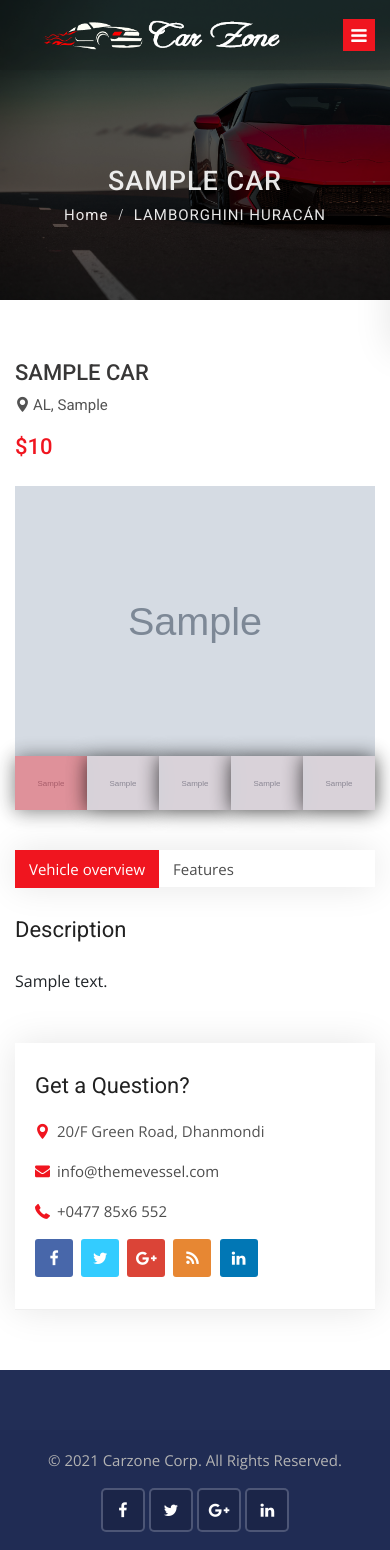
After one commit to yvonnehuang85/carzone-project, a Django app: a page that uses templates/cars/car_detail.html in a window 390 px wide. The commit adds this page. Run offline with Django 3.2, Linux system fonts and the light colour scheme; tables that the repository leaves empty hold one stand-in row (values such as "Sample post"); grey boxes marked "Sample" are stand-in pictures; some libraries are stand-ins or nearby versions.

Commit message:
single car page

```diff
--- a/cars/urls.py
+++ b/cars/urls.py
@@ -3,5 +3,6 @@ from django.urls import path
 from cars import views
 
 urlpatterns = [
-    path('', views.cars, name='cars')
+    path('', views.cars, name='cars'),
+    path('<int:id>', views.car_detail, name='car_detail')
 ]
--- a/cars/views.py
+++ b/cars/views.py
@@ -1,5 +1,14 @@
-from django.shortcuts import render
+from django.shortcuts import render, get_object_or_404
+from cars.models import Car
 
 # Create your views here.
+
 def cars(request):
     return render(request, 'cars/cars.html')
+
+def car_detail(request, id):
+    single_car = get_object_or_404(Car, pk=id)
+    data = {
+        'single_car': single_car,
+    }
+    return render(request, 'cars/car_detail.html', data)
--- /dev/null
+++ b/templates/cars/car_detail.html
@@ -0,0 +1,315 @@
+{% extends 'base.html' %}
+{% load humanize %}
+
+{% block content %}
+
+<!-- Sub banner start -->
+<div class="sub-banner overview-bgi">
+    <div class="container breadcrumb-area">
+        <div class="breadcrumb-areas">
+            <h1>{{ single_car.car_title }}</h1>
+            <ul class="breadcrumbs">
+                <li><a href="index.html">Home</a></li>
+                <li class="active">LAMBORGHINI HURACÁN</li>
+            </ul>
+        </div>
+    </div>
+</div>
+<!-- Sub Banner end -->
+
+<!-- Car details page start -->
+<div class="car-details-page content-area-6">
+    <div class="container">
+        <div class="row">
+            <div class="col-lg-8 col-md-12 col-xs-12">
+                <div class="car-details-section">
+                    <!-- Heading start -->
+                    <div class="heading-car clearfix">
+                        <div class="pull-left">
+                            <h3>{{ single_car.car_title }}</h3>
+                            <h6>
+                                <i class="flaticon-pin"></i>{{ single_car.state }}, {{ single_car.city }}
+                            </h6>
+                        </div>
+                        <div class="pull-right">
+                            <h3><span>${{ single_car.price | intcomma }}</span></h3>
+                        </div>
+                    </div>
+                    <div id="carDetailsSlider" class="carousel car-details-sliders slide mb-40">
+                        <!-- main slider carousel items -->
+                        <div class="carousel-inner">
+                            <div class="active item carousel-item" data-slide-number="0">
+                                <img src="{{ single_car.car_photo.url }}" class="img-fluid" alt="slider-car">
+                            </div>
+                            {% if single_car.car_photo_1 %}
+                            <div class="item carousel-item" data-slide-number="1">
+                                <img src="{{ single_car.car_photo_1.url }}" class="img-fluid" alt="slider-car">
+                            </div>
+                            {% endif %}
+
+                            {% if single_car.car_photo_2 %}
+                            <div class="item carousel-item" data-slide-number="2">
+                                <img src="{{ single_car.car_photo_2.url }}" class="img-fluid" alt="slider-car">
+                            </div>
+                            {% endif %}
+
+                            {% if single_car.car_photo_3 %}
+                            <div class="item carousel-item" data-slide-number="4">
+                                <img src="{{ single_car.car_photo_3.url }}" class="img-fluid" alt="slider-car">
+                            </div>
+                            {% endif %}
+
+                            {% if single_car.car_photo_4 %}
+                            <div class="item carousel-item" data-slide-number="5">
+                                <img src="{{ single_car.car_photo_4.url }}" class="img-fluid" alt="slider-car">
+                            </div>
+                            {% endif %}
+
+                        </div>
+                        <!-- main slider carousel nav controls -->
+                        <div class="carousel-indicators-section clearfix">
+                            <ul class="carousel-indicators car-properties list-inline nav nav-justified">
+                                <li class="list-inline-item active">
+                                    <a id="carousel-selector-0" class="selected" data-slide-to="0" data-target="#carDetailsSlider">
+                                        <img src="{{ single_car.car_photo.url }}" class="img-fluid" alt="small-car">
+                                    </a>
+                                </li>
+                                {% if single_car.car_photo_1 %}
+                                <li class="list-inline-item">
+                                    <a id="carousel-selector-1" data-slide-to="1" data-target="#carDetailsSlider">
+                                        <img src="{{ single_car.car_photo_1.url }}" class="img-fluid" alt="small-car">
+                                    </a>
+                                </li>
+                                {% endif %}
+
+                                {% if single_car.car_photo_2 %}
+                                <li class="list-inline-item">
+                                    <a id="carousel-selector-2" data-slide-to="2" data-target="#carDetailsSlider">
+                                        <img src="{{ single_car.car_photo_2.url }}" class="img-fluid" alt="small-car">
+                                    </a>
+                                </li>
+                                {% endif %}
+
+                                {% if single_car.car_photo_3 %}
+                                <li class="list-inline-item">
+                                    <a id="carousel-selector-3" data-slide-to="3" data-target="#carDetailsSlider">
+                                        <img src="{{ single_car.car_photo_3.url }}" class="img-fluid" alt="small-car">
+                                    </a>
+                                </li>
+                                {% endif %}
+
+                                {% if single_car.car_photo_4 %}
+                                <li class="list-inline-item">
+                                    <a id="carousel-selector-4" data-slide-to="4" data-target="#carDetailsSlider">
+                                        <img src="{{ single_car.car_photo_4.url }}" class="img-fluid" alt="small-car">
+                                    </a>
+                                </li>
+                                {% endif %}
+                            </ul>
+                        </div>
+                    </div>
+
+                    <!-- Tabbing box start -->
+                    <div class="tabbing tabbing-box mb-40">
+                        <ul class="nav nav-tabs" id="carTab" role="tablist">
+                            <li class="nav-item">
+                                <a class="nav-link active show" id="one-tab" data-toggle="tab" href="#one" role="tab" aria-controls="one" aria-selected="false">Vehicle overview</a>
+                            </li>
+                            <li class="nav-item">
+                                <a class="nav-link" id="two-tab" data-toggle="tab" href="#two" role="tab" aria-controls="two" aria-selected="false">Features</a>
+                            </li>
+                        </ul>
+                        <div class="tab-content" id="carTabContent">
+                            <div class="tab-pane fade active show" id="one" role="tabpanel" aria-labelledby="one-tab">
+                                <div class="car-description mb-50">
+                                    <h3 class="heading-2">
+                                        Description
+                                    </h3>
+                                    {{ single_car.description | safe}}
+                                </div>
+                            </div>
+                            <div class="tab-pane fade" id="two" role="tabpanel" aria-labelledby="two-tab">
+                                <div class="features-info mb-50">
+                                    <h3 class="heading-2">Features</h3>
+                                    <div class="row">
+                                        <div class="col-lg-4 col-md-4 col-sm-4 col-xs-12">
+                                            <ul>
+                                                <li>
+                                                    {{ single_car.features}}
+                                                </li>
+                                            </ul>
+                                        </div>
+                                    </div>
+                                </div>
+                            </div>
+
+                        </div>
+                    </div>
+
+
+                </div>
+            </div>
+            <div class="col-lg-4 col-md-12">
+                <div class="sidebar-right">
+                    <!-- Advanced search start -->
+                    <div class="widget advanced-search d-none-992">
+                        <button class="btn btn-outline-danger bomd btn-block btn-lg" data-toggle="modal" data-target="#inquiryModal">Send message</button>
+
+
+                        <br>
+                        <h3 class="sidebar-title">Refine Your Search</h3>
+                        <ul>
+                            <li>
+                                <span>Color: </span>{{ single_car.color }}
+                            </li>
+                            <li>
+                                <span>Model: </span>{{ single_car.model }}
+                            </li>
+                            <li>
+                                <span>Year: </span>{{ single_car.year }}
+                            </li>
+                            <li>
+                                <span>Condition: </span>{{ single_car.condition }}
+                            </li>
+                            <li>
+                                <span>Body Style: </span>{{ single_car.body_type }}
+                            </li>
+                            <li>
+                                <span>Engine: </span>{{ single_car.engine }}
+                            </li>
+                            <li>
+                                <span>Transmission: </span>{{ single_car.transmission }}
+                            </li>
+                            <li>
+                                <span>Interior: </span>{{ single_car.interior }}
+                            </li>
+                            <li>
+                                <span>Miles: </span>{{ single_car.miles | intcomma }} km
+                            </li>
+                            <li>
+                                <span>Doors: </span>{{ single_car.doors }}
+                            </li>
+                            <li>
+                                <span>Passengers: </span>{{ single_car.passengers }}
+                            </li>
+                            <li>
+                                <span>Vin #: </span>{{ single_car.vin_no }}
+                            </li>
+                            <li>
+                                <span>Mileage: </span> {{ single_car.milage }}
+                            </li>
+                            <li>
+                                <span>Fuel Type: </span>{{ single_car.fuel_type }}
+                            </li>
+                            <li>
+                                <span>Owners #: </span>{{ single_car.no_of_owners }}
+                            </li>
+                        </ul>
+                    </div>
+
+                    <!-- Inquiry Modal -->
+                    <div class="modal fade" id="inquiryModal" role="dialog">
+                      <div class="modal-dialog">
+                        <div class="modal-content">
+                          <div class="contact-dealer modal-header">
+                            <!-- <h5 class="modal-title" id="inquiryModalLabel">Contact Dealer</h5> -->
+                            <img src="img/logos/logo-black-white.png">
+                            <button type="button" class="close" data-dismiss="modal">
+                              <span>&times;</span>
+                            </button>
+                          </div>
+                          <div class="modal-body">
+                            <form action="#">
+                                <div class="form-group">
+                                  <label for="name" class="col-form-label">Hello, My Name is</label>
+                                  <div class="row">
+                                    <div class="col">
+                                      <input type="text" name="first_name" class="form-control" placeholder="First Name" required>
+                                    </div>
+                                    <div class="col">
+                                      <input type="text" name="last_name" class="form-control" placeholder="Last Name" required>
+                                    </div>
+                                  </div>
+                                </div>
+                                  <div class="form-group">
+                                      <select class="form-control" id="sel1" name="customer_need">
+                                        <option value="I'm interested in this">I'm interested in this</option>
+                                        <option value="I'd like to know your best price for this">I'd like to know your best price for this</option>
+                                        <option value="I'd like to test drive this">I'd like to test drive this</option>
+                                        <option value="I'd like a history report for this">I'd like a history report for this</option>
+                                      </select>
+                                    </div>
+
+                                <div class="form-group">
+                                  <input type="text" name="car_title" class="form-control" value="LAMBORGHINI HURACÁN." readonly>
+                                </div>
+
+                                <div class="form-group">
+                                  <label for="name" class="col-form-label">I live in</label>
+                                  <div class="row">
+                                    <div class="col">
+                                      <input type="text" name="city" class="form-control" placeholder="City" required>
+                                    </div>
+                                    <div class="col">
+                                      <input type="text" name="state" class="form-control" placeholder="State" required>
+                                    </div>
+                                  </div>
+                                </div>
+
+                                <div class="form-group">
+                                  <div class="row">
+                                    <div class="col">
+                                        <label for="name" class="col-form-label">You can reach me by email at</label>
+                                      <input type="email" name="email" class="form-control" placeholder="Email Address" required>
+                                    </div>
+                                    <div class="col">
+                                        <label for="phone" class="col-form-label">or by phone at</label>
+                                      <input type="text" name="phone" placeholder="Phone Number (optional)" class="form-control">
+                                    </div>
+                                  </div>
+                                </div>
+
+                                <div class="form-group">
+                                  <label for="message" class="col-form-label">Add comments</label>
+                                  <textarea name="message" class="form-control" placeholder="Enter your message here (optional)"></textarea>
+                                </div>
+                                <hr>
+                                <input type="submit" value="Send" class="btn btn-block btn-danger">
+                            </form>
+                          </div>
+                        </div>
+                      </div>
+                    </div>
+                    <!-- Question start -->
+                    <div class="widget question">
+                        <h5 class="sidebar-title">Get a Question?</h5>
+                        <ul class="contact-info">
+                            <li>
+                                <i class="flaticon-pin"></i>20/F Green Road, Dhanmondi
+                            </li>
+                            <li>
+                                <i class="flaticon-mail"></i><a href="mailto:info@themevessel.com">info@themevessel.com</a>
+                            </li>
+                            <li>
+                                <i class="flaticon-phone"></i><a href="tel:+0477-85x6-552">+0477 85x6 552</a>
+                            </li>
+                        </ul>
+                        <div class="social-list clearfix">
+                            <ul>
+                                <li><a href="#" class="facebook-bg"><i class="fa fa-facebook"></i></a></li>
+                                <li><a href="#" class="twitter-bg"><i class="fa fa-twitter"></i></a></li>
+                                <li><a href="#" class="google-bg"><i class="fa fa-google-plus"></i></a></li>
+                                <li><a href="#" class="rss-bg"><i class="fa fa-rss"></i></a></li>
+                                <li><a href="#" class="linkedin-bg"><i class="fa fa-linkedin"></i></a></li>
+                            </ul>
+                        </div>
+                    </div>
+
+                </div>
+            </div>
+        </div>
+    </div>
+</div>
+<!-- Properties details page end -->
+
+{% endblock %}
--- a/templates/pages/home.html
+++ b/templates/pages/home.html
@@ -178,7 +178,7 @@
                         </div>
                         <div class="detail">
                             <h1 class="title">
-                                <a href="car-details.html">{{ car.car_title }}</a>
+                                <a href="{% url 'car_detail' car.id %}">{{ car.car_title }}</a>
                             </h1>
                             <div class="location">
                                 <a href="car-details.html">
@@ -225,7 +225,7 @@
             <div class="col-lg-4 col-md-6">
                 <div class="car-box">
                     <div class="car-thumbnail">
-                        <a href="car-details.html" class="car-img">
+                        <a href="{% url 'car_detail' car.id %}" class="car-img">
                             <div class="tag">For Sale</div>
                             <img class="d-block w-100" src="{{ car.car_photo.url }}" alt="car" style="min-height: 262px; max-height: 262px;">
                             <div class="facilities-list clearfix">
@@ -282,7 +282,7 @@
                     </div>
                     <div class="detail">
                         <h1 class="title">
-                            <a href="car-details.html">{{ car.car_title }}</a>
+                            <a href="{% url 'car_detail' car.id %}">{{ car.car_title }}</a>
                         </h1>
                         <div class="location">
                             <a href="car-details.html">
```
